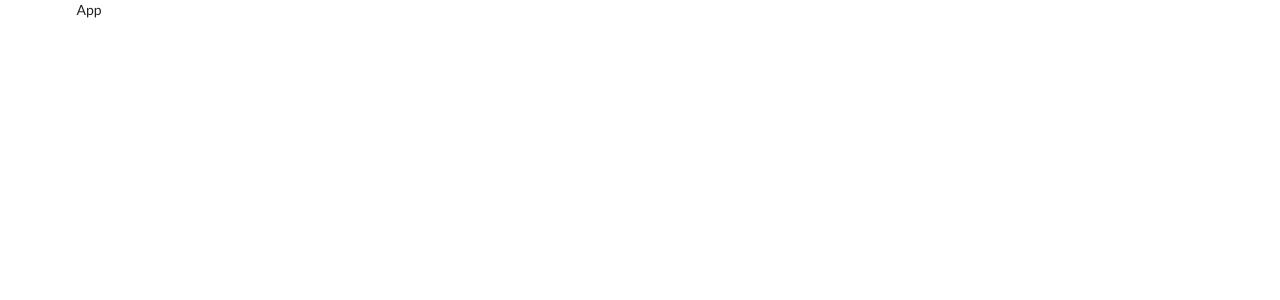
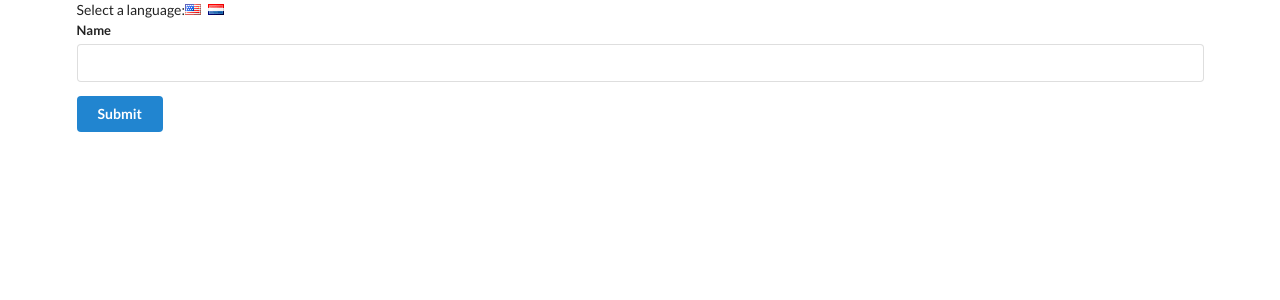
Before and after one commit to boaborn/multi-language-UI, a React (Create React App) app: page / in a window 1280 px wide. Shown: the top 300 px of the page. Built offline with nearby package versions, Linux system fonts and the light colour scheme.

Commit message:
Add basic components

```diff
--- a/src/components/App.js
+++ b/src/components/App.js
@@ -1,9 +1,22 @@
 import React, { Component } from 'react'
+import UserCreate from './UserCreate'
+class App extends Component {
+  state = { language: 'english' }
 
-class App extends Component {
+  onLanguageChange = language => {
+    this.setState({ language })
+  }
+
   render() {
     return (
-      <div className="ui container">App</div>
+      <div className="ui container">
+        <div>
+          Select a language:
+          <i className="flag us" onClick={ () => this.onLanguageChange('english') }/>
+          <i className="flag nl" onClick={ () => this.onLanguageChange('dutch') }/>
+        </div>
+        <UserCreate/>
+      </div>
     )
   }
 }
--- /dev/null
+++ b/src/components/Button.js
@@ -0,0 +1,9 @@
+import React, { Component } from 'react'
+
+export default class Button extends Component {
+  render() {
+    return (
+      <button className="ui button primary">Submit</button>
+    )
+  }
+}
--- /dev/null
+++ b/src/components/Field.js
@@ -0,0 +1,15 @@
+import React, { Component } from 'react'
+
+export class Field extends Component {
+
+  render() {
+    return (
+      <div className="ui field">
+        <label>Name</label>
+        <input/>
+      </div>
+    )
+  }
+}
+
+export default Field
--- /dev/null
+++ b/src/components/UserCreate.js
@@ -0,0 +1,14 @@
+import React from 'react'
+import Field from './Field'
+import Button from './Button'
+
+const UserCreate = () => {
+  return (
+    <div className="ui form">
+      <Field/>
+      <Button/>
+    </div>
+  )
+}
+
+export default UserCreate
```
